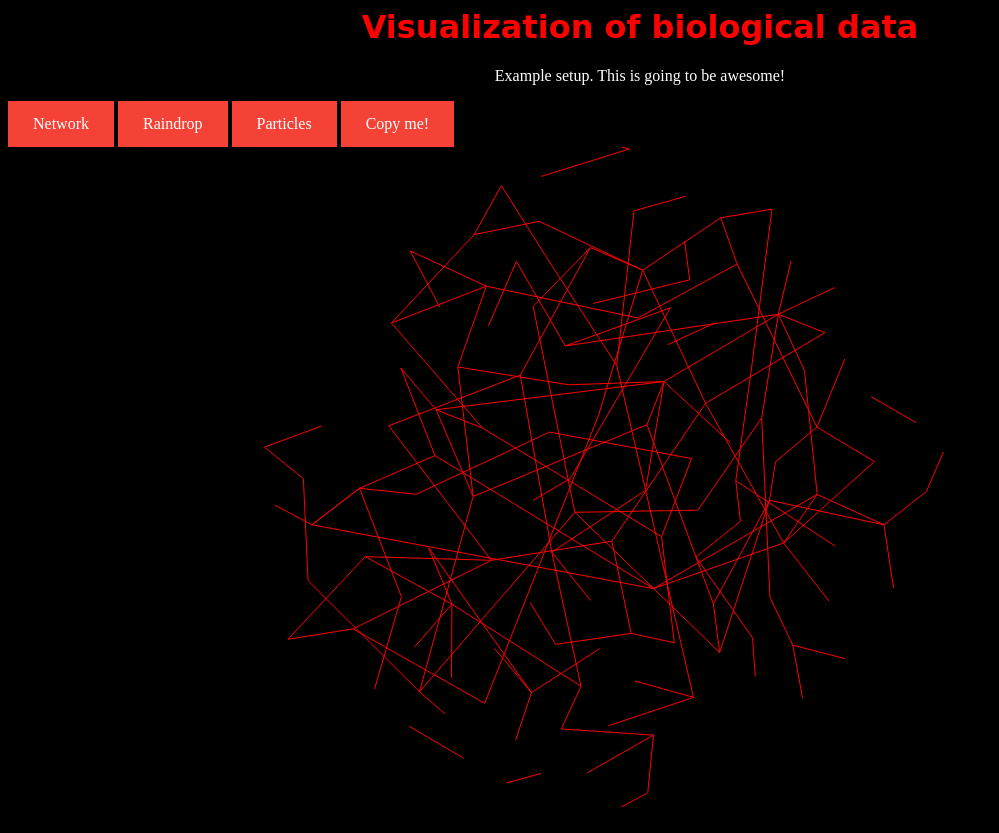
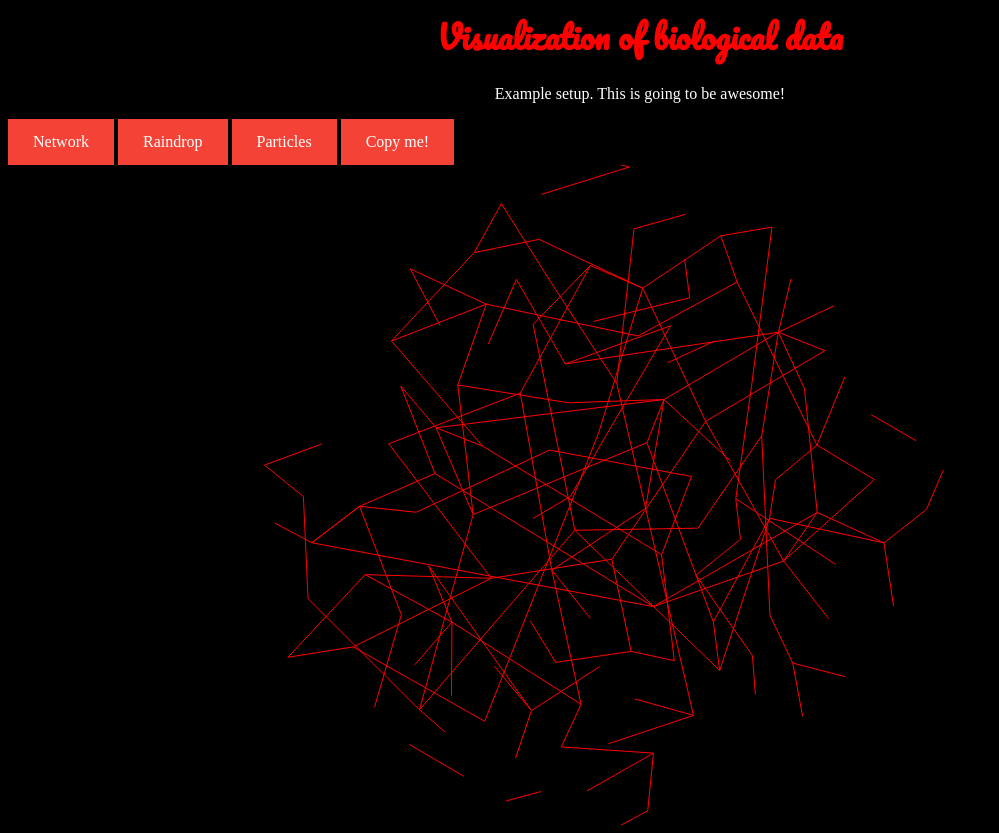
Before and after one commit to brettvanderwerff/dark-proteome-visualization, a Flask app: page /network in a window 1280 px wide. Shown: the whole page, without its empty margins (0-999 px from the left). Before the commit the page ends 807 px from the top, so only its background shows below. Run offline with Flask 2, Linux system fonts and the light colour scheme.

Commit message:
[REFACTORING]

```diff
--- a/dark_proteome_visualization/static/main_style.css
+++ b/dark_proteome_visualization/static/main_style.css
@@ -1,3 +1,6 @@
+@import url(https://fonts.googleapis.com/css?family=Pacifico);
+@import url('https://fonts.googleapis.com/css?family=Anton');
+
 rect {
   fill: none;
   pointer-events: all;
@@ -26,9 +29,6 @@ a:link, a:visited {
 a:hover, a:active {
   background-color: red;
 }
-
-@import url(https://fonts.googleapis.com/css?family=Pacifico);
-@import url('https://fonts.googleapis.com/css?family=Anton');
 
 h1,h2 {
   text-align:center;
```
